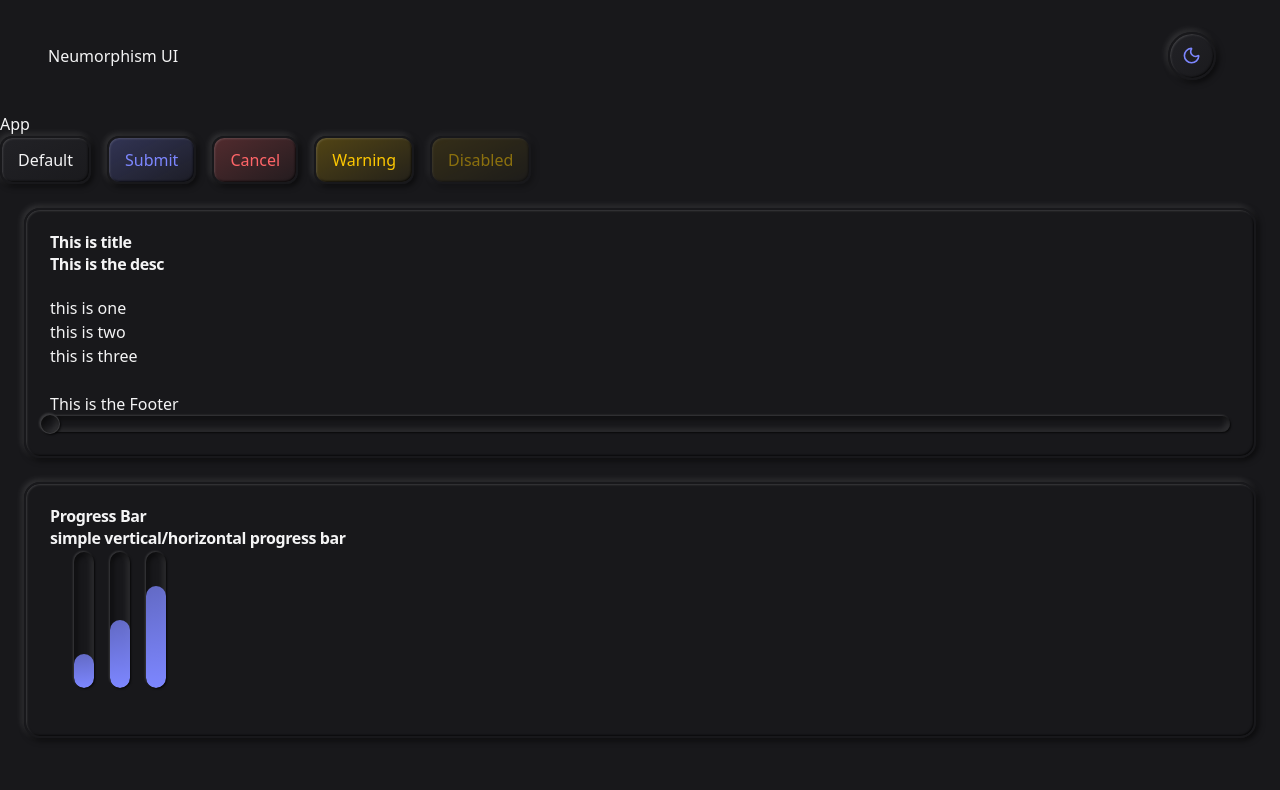
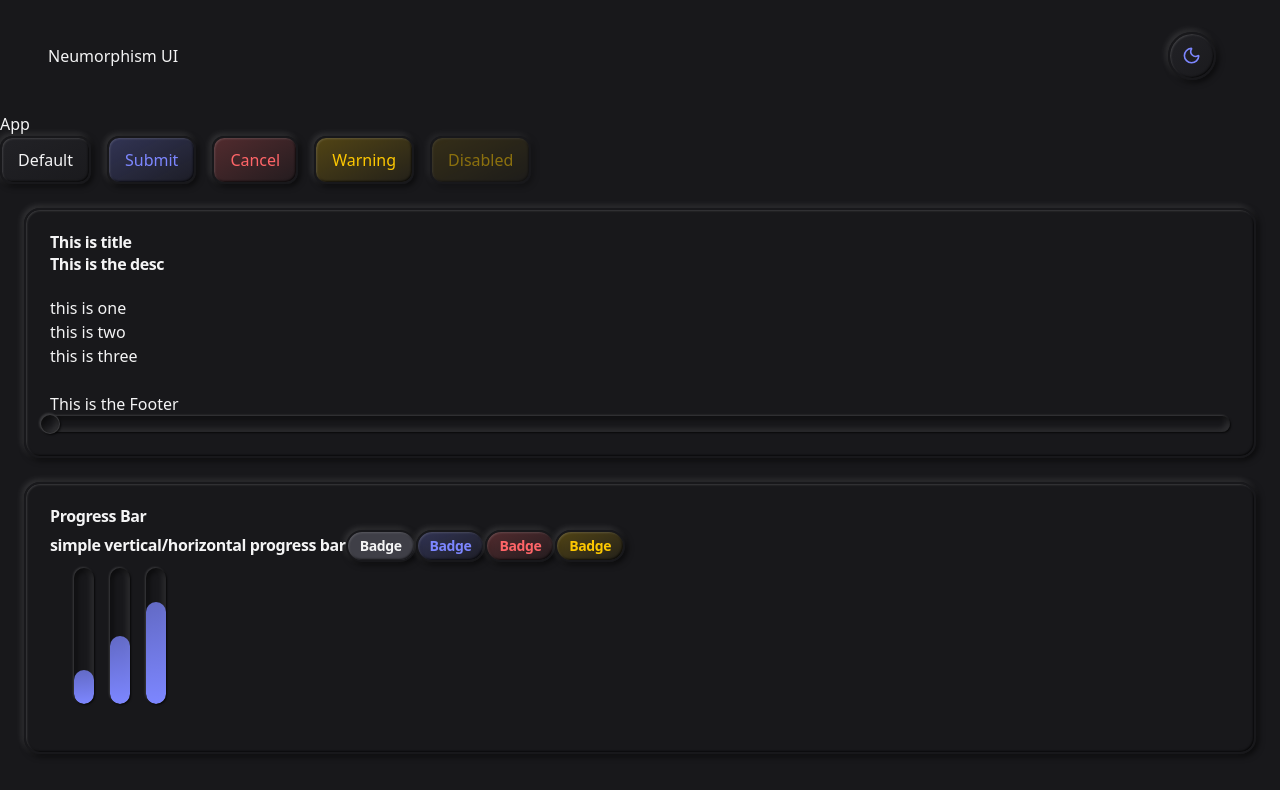
Before and after one commit to Herik25/neo-morphisam-ui-library, a React (Vite) app: page / in a window 1280 px wide. Shown: the top 790 px of the page. Built offline with nearby package versions, Linux system fonts and the light colour scheme.

Commit message:
added baedge componnet

```diff
--- a/src/App.tsx
+++ b/src/App.tsx
@@ -1,3 +1,4 @@
+import Badge from "./components/Badge";
 import Button from "./components/Button";
 import {
   Card,
@@ -48,6 +49,10 @@
             <CardTitle>Progress Bar</CardTitle>
             <CardDescription>
               simple vertical/horizontal progress bar
+              <Badge>Badge</Badge>
+              <Badge variant={"primary"}>Badge</Badge>
+              <Badge variant={"desctructive"}>Badge</Badge>
+              <Badge variant={"warning"}>Badge</Badge>
             </CardDescription>
             <CardContent className="space-y-4 h-40 flex gap-4">
               <NeuProgressBar max={100} value={25} orientation={"vertical"} />
--- /dev/null
+++ b/src/components/Badge.tsx
@@ -0,0 +1,46 @@
+import { mergeProps, useRender } from "@base-ui/react";
+import { cva, type VariantProps } from "class-variance-authority";
+
+const BadgeVariants = cva(
+  "inline-flex justify-center rounded-full items-center border-2 border-background px-3 py-1 text-sm font-semibold transition-all duration-200 focus:outline-none focus:ring-2 focus:ring-ring focus:ring-offset-2",
+  {
+    variants: {
+      variant: {
+        default: "bg-muted text-foreground shadow-raised hover:shadow-inset",
+        primary:
+          "bg-linear-to-tl from-primary/5 to-primary/25 text-primary shadow-raised hover:shadow-inset",
+        desctructive:
+          "bg-linear-to-tl from-destructive/5 to-destructive/25 text-destructive shadow-raised hover:shadow-inset",
+        warning:
+          "bg-linear-to-tl from-warning/5 to-warning/25 text-warning shadow-raised hover:shadow-inset",
+      },
+    },
+
+    defaultVariants: {
+      variant: "default",
+    },
+  }
+);
+
+interface BadgeProps
+  extends useRender.ComponentProps<"div">,
+    VariantProps<typeof BadgeVariants> {}
+
+function Badge(props: BadgeProps) {
+  const mergedProps = mergeProps(props, {
+    className: BadgeVariants({
+      variant: props.variant,
+      className: props.className,
+    }),
+  });
+
+  const el = useRender({
+    defaultTagName: "div",
+    render: props.render,
+    props: mergedProps,
+  });
+
+  return el;
+}
+
+export default Badge;
```
